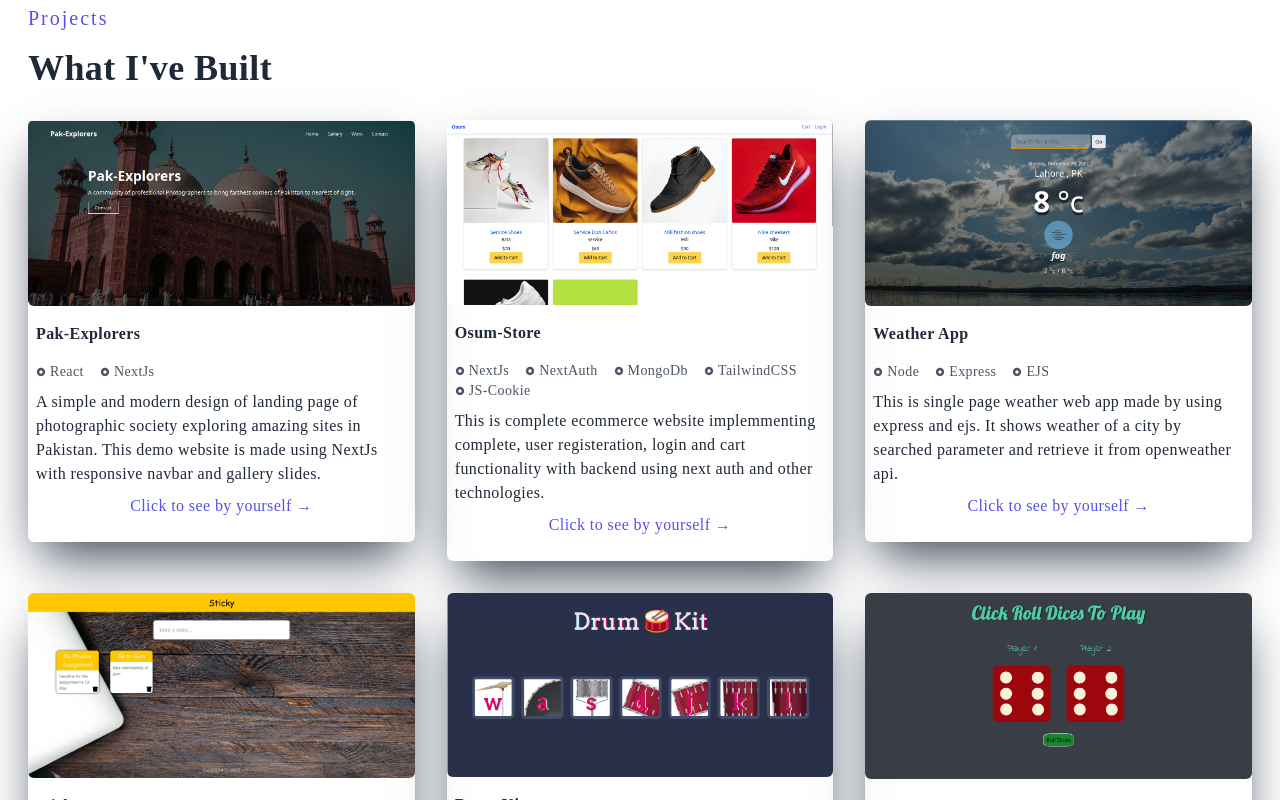
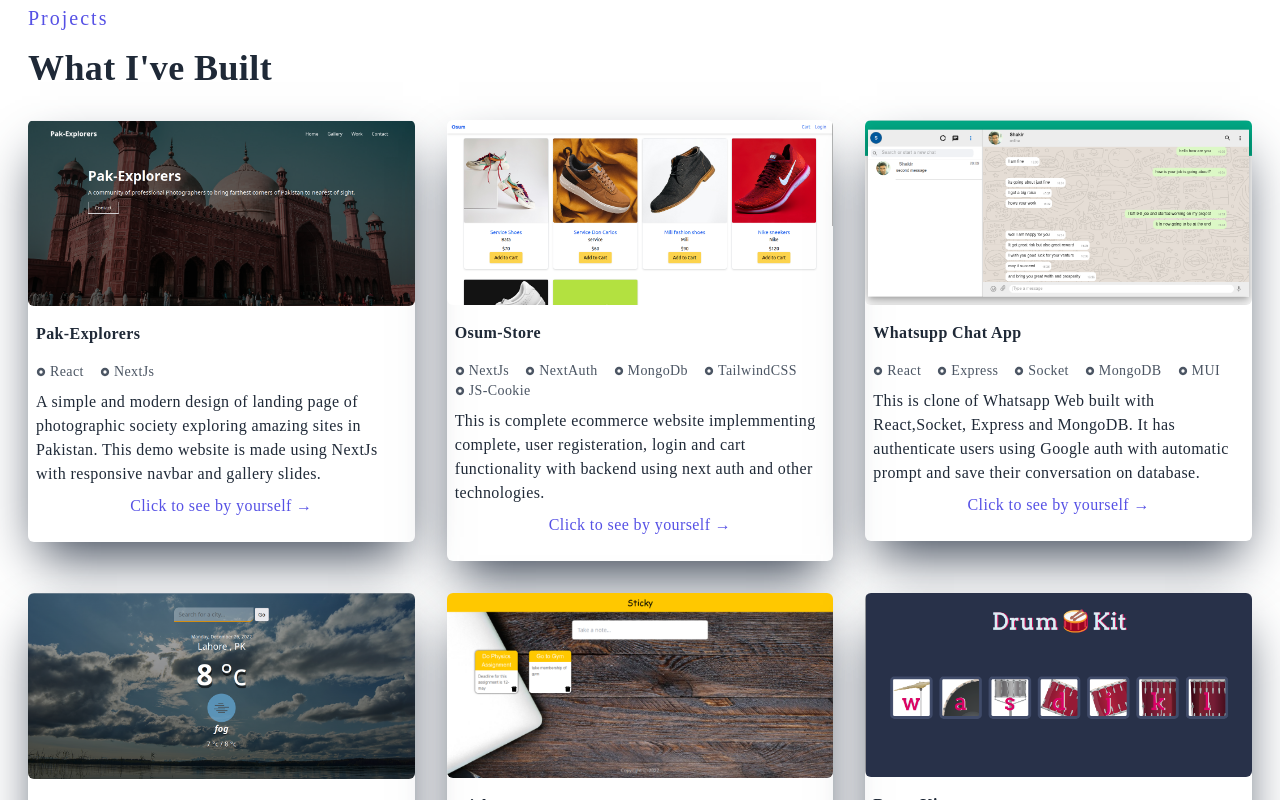
Before and after one commit to shakirhanif/portfolio, a Next.js app: page / in a window 1280 px wide. Shown: the part 2460-3260 px from the top of the page. Built offline with nearby package versions, Linux system fonts and the light colour scheme.

Commit message:
whatsupp project included

```diff
--- a/components/Contact.jsx
+++ b/components/Contact.jsx
@@ -111,7 +111,7 @@ const Contact = () => {
                         required: "Please enter name",
                       })}
                       id="name"
-                      className=" border-2 rounded-lg flex border-gray-300 "
+                      className=" border-2 rounded-lg flex border-gray-300 pl-[3px] "
                       type="text"
                       value={myForm.name}
                       onChange={(e) =>
@@ -127,7 +127,7 @@ const Contact = () => {
                       Phone
                     </label>
                     <input
-                      className=" border-2 rounded-lg flex border-gray-300 "
+                      className=" border-2 rounded-lg flex border-gray-300 pl-[3px] "
                       type="text"
                       id="phone"
                       {...register("phone")}
@@ -148,7 +148,7 @@ const Contact = () => {
                     Email
                   </label>
                   <input
-                    className=" border-2 rounded-lg flex border-gray-300 "
+                    className=" border-2 rounded-lg flex border-gray-300 pl-[3px]"
                     type="email"
                     id="email"
                     {...register("email", {
@@ -168,7 +168,7 @@ const Contact = () => {
                     Subject
                   </label>
                   <input
-                    className=" border-2 rounded-lg flex border-gray-300 "
+                    className=" border-2 rounded-lg flex border-gray-300 pl-[3px]"
                     type="text"
                     id="subject"
                     {...register("subject", {
--- a/components/ProjectCards.jsx
+++ b/components/ProjectCards.jsx
@@ -6,6 +6,7 @@ import weather_app from "../public/assets/projects/weather-app.png";
 import sticky from "../public/assets/projects/sticky.png";
 import drum_kit from "../public/assets/projects/drum_kit.png";
 import dice_game from "../public/assets/projects/dice_game.png";
+import whatsupp from "../public/assets/projects/whatsupp.png";
 
 const ProjectCards = () => {
   return (
@@ -41,6 +42,14 @@ const ProjectCards = () => {
               "JS-Cookie",
             ]}
           ></ProjectCard>
+          <ProjectCard
+            img_src={whatsupp}
+            img_alt="/"
+            title="Whatsupp Chat App"
+            desc="This is clone of Whatsapp Web built with React,Socket, Express and MongoDB. It has authenticate users using Google auth with automatic prompt and save their conversation on database."
+            url="https://whatsupp-8fed2.firebaseapp.com/"
+            techs={["React", "Express", "Socket", "MongoDB", "MUI"]}
+          />
           <ProjectCard
             img_src={weather_app}
             img_alt="/"
--- a/components/Terminal.jsx
+++ b/components/Terminal.jsx
@@ -178,8 +178,13 @@ class Field extends React.Component {
           "PROJECT <TITLE>",
           "Launches a specified project in a new tab or separate window.",
           "List of projects currently include:",
-          "Pak-Explorer Landing Page",
+          "Pak-Explorers",
           "Osum Ecommerce Store",
+          "Whatsupp web",
+          "Weather App",
+          "Sticky",
+          "Drum kit",
+          "Dice Game",
           "",
           "TITLE....................The title of the project you want to view.",
         ],
@@ -645,6 +650,10 @@ class Field extends React.Component {
               "Built with NextJs,NextAuth,Node,Express,MongoDb,TailwindCss",
               "This is a Simple yet complete ecommerece store with full functionality and backend",
               "",
+              "Whatsupp web",
+              "Built with React,Express,MongoDb,Socket and MUI",
+              " This is clone of Whatsapp Web built with React,Socket, Express and MongoDB. It has authenticate users using Google auth with automatic prompt and save their conversation on database.",
+              "",
               "Weather App",
               "Built with Node, Express, EJS",
               "This is single page weather web app made by using express and ejs. It shows weather of a city by searched parameter and retrieve it from openweather api.",
@@ -676,6 +685,10 @@ class Field extends React.Component {
           {
             title: "osum-store",
             live: "https://ecommerce-osum.vercel.app/",
+          },
+          {
+            title: "Whatsupp",
+            live: "https://whatsupp-8fed2.firebaseapp.com/",
           },
           {
             title: "Weather App",
```
Also changed, not shown: public/assets/projects/whatsupp.png (added).
